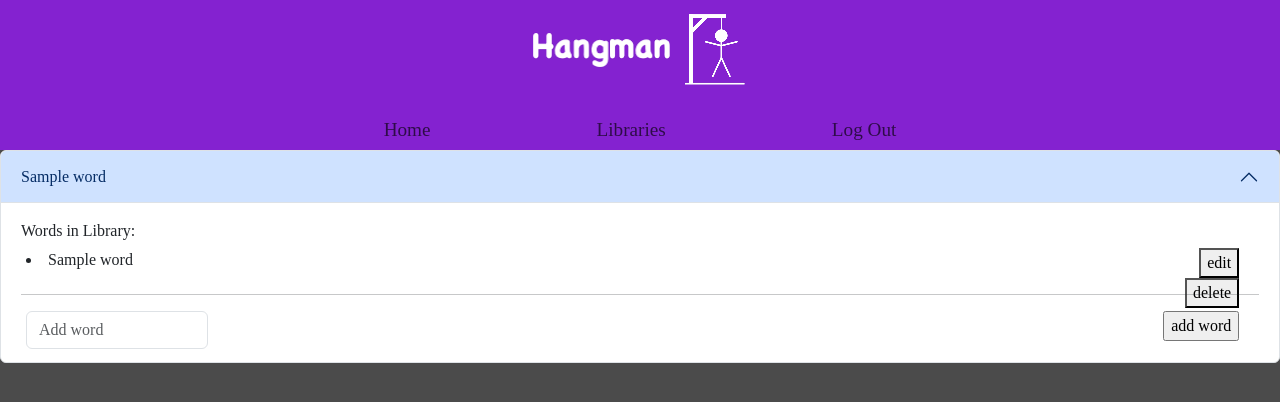
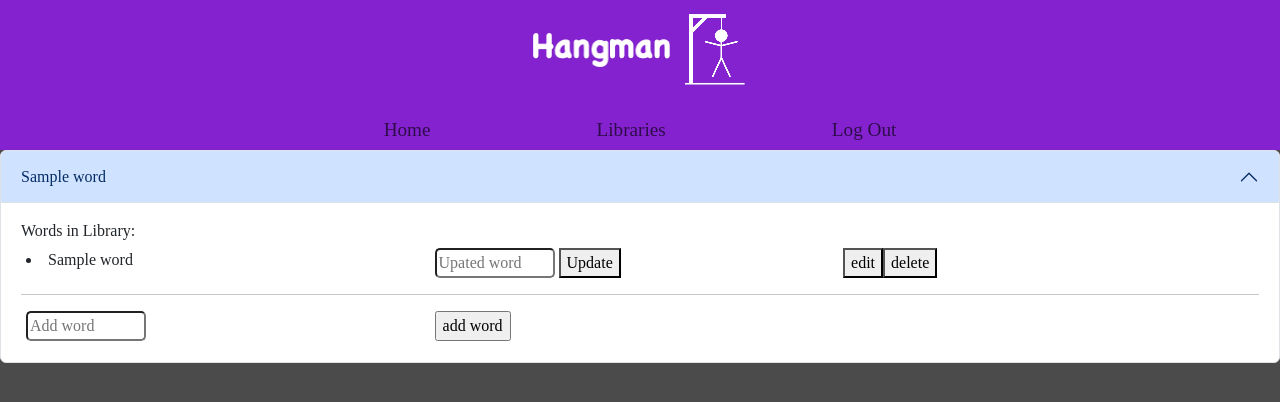
Before and after one commit to Tropicalbunny/FLASK, a Flask app: page /userlibrary/1 in a window 1280 px wide. Shown: the top 402 px of the page. Run offline with Flask 3, Linux system fonts and the light colour scheme; a user stored in the database is signed in; a database or web service that is not in the repository returns one stand-in record (values such as "Sample title"); some libraries are stand-ins or nearby versions; some web fonts are replaced.

Commit message:
added edit word

```diff
--- a/app.py
+++ b/app.py
@@ -249,6 +249,15 @@ def delword():
     return redirect(url_for("userlibrary", username=session['user']))
 
 
+@app.route('/editword', methods=['POST'])
+def editword():
+    word = request.form.get('word')
+    word2 = request.form.get('word2')
+    title = request.form.get('title')
+    lib.update_one({'word': word, 'title': title,}, {'$set': {'word': word2}})
+    return redirect(url_for("userlibrary", username=session['user']))
+
+
 
 
 
--- a/static/css/styles.css
+++ b/static/css/styles.css
@@ -247,5 +247,10 @@ TAKEN FROM MY PROJECT 1 https://github.com/Tropicalbunny/MyRepo/tree/main
     text-align: right;
 }
 .word-box{
-    width: 49%;
+    width: 33%;
+    display: flex;
 }
+.add-word{
+    width: 120px;
+    border-radius: 5px;
+}
--- a/templates/userlibrary.html
+++ b/templates/userlibrary.html
@@ -20,7 +20,16 @@
             {% for word in words %}
             <div class="word-holder">
              <div class="word-box"> <li>{{ word }}</li> </div>
-              <div class="word-button-box word-box">
+              <div class="word-box">
+                <form action="/editword" method="POST">
+                  <input type="hidden" name="title" id="title" value="{{ title }}">
+                  <input type="hidden" name="word" id="word" value="{{ word }}">
+                  <input name="word2" id="word2" class="add-word" type="text" minlength="4" maxlength="15"
+                        pattern="^[a-zA-Z]{4,15}$" placeholder="Upated word" required>
+                        <button type="submit">Update</button>
+                </form>
+              </div>
+              <div class="word-box">
                 <button>edit</button>
                 <form action="/delword" method="POST">
                   <input type="hidden" name="title" id="title" value="{{ title }}">
@@ -28,14 +37,15 @@
                   <button type="submit">delete</button>
                 </form>
               </div>
+
             </div>
             {% endfor %}
             <hr>
               <form class="word-holder" action="/addword" method="POST">
                 <div class="word-box">
                   <input type="hidden" name="title" id="title" value="{{ title }}">
-                  <input name="word" id="word" class="form-control" type="text" minlength="4" maxlength="15"
-                        pattern="^[a-zA-Z]{4,15}$" placeholder="Add word" style="width: 30%;" required>
+                  <input name="word" id="word" class=" add-word" type="text" minlength="4" maxlength="15"
+                        pattern="^[a-zA-Z]{4,15}$" placeholder="Add word" required>
                 </div>
                 <div class="word-button-box word-box">
                         <input type="submit" value="add word">
```
